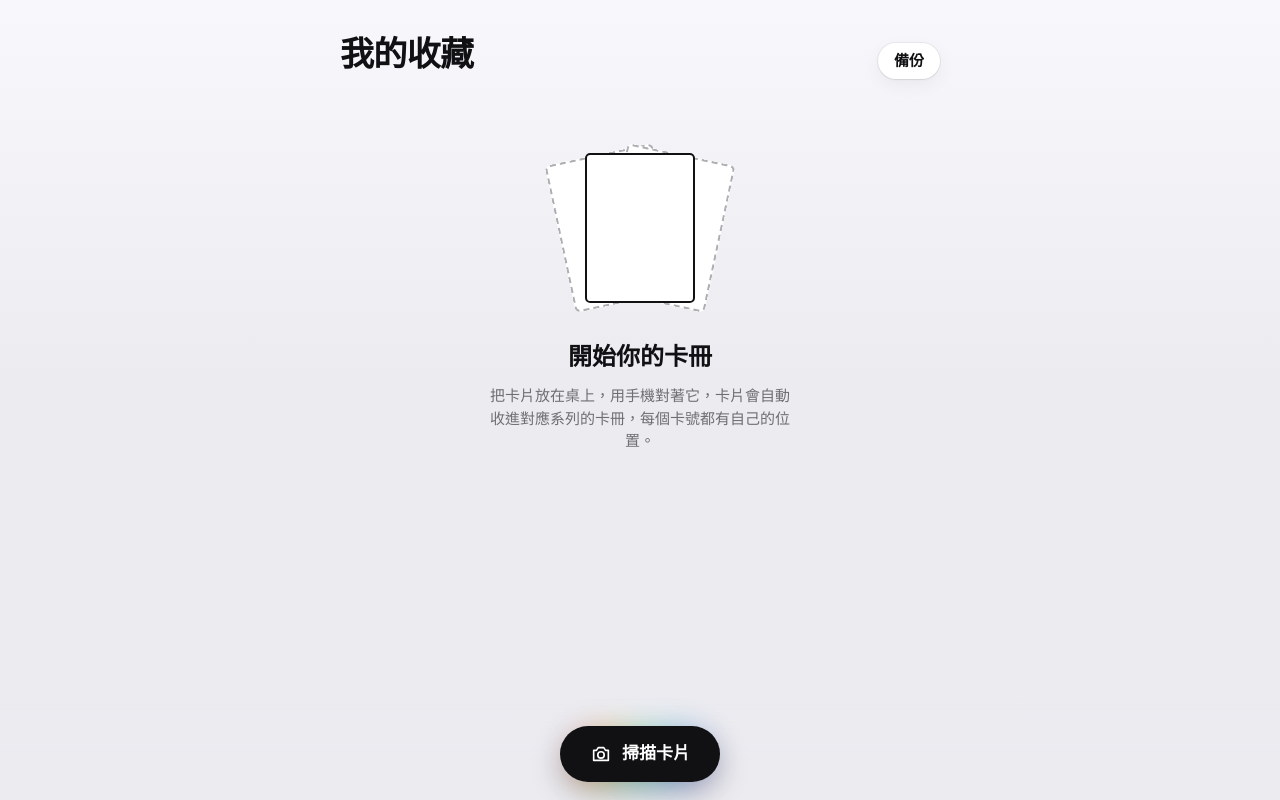
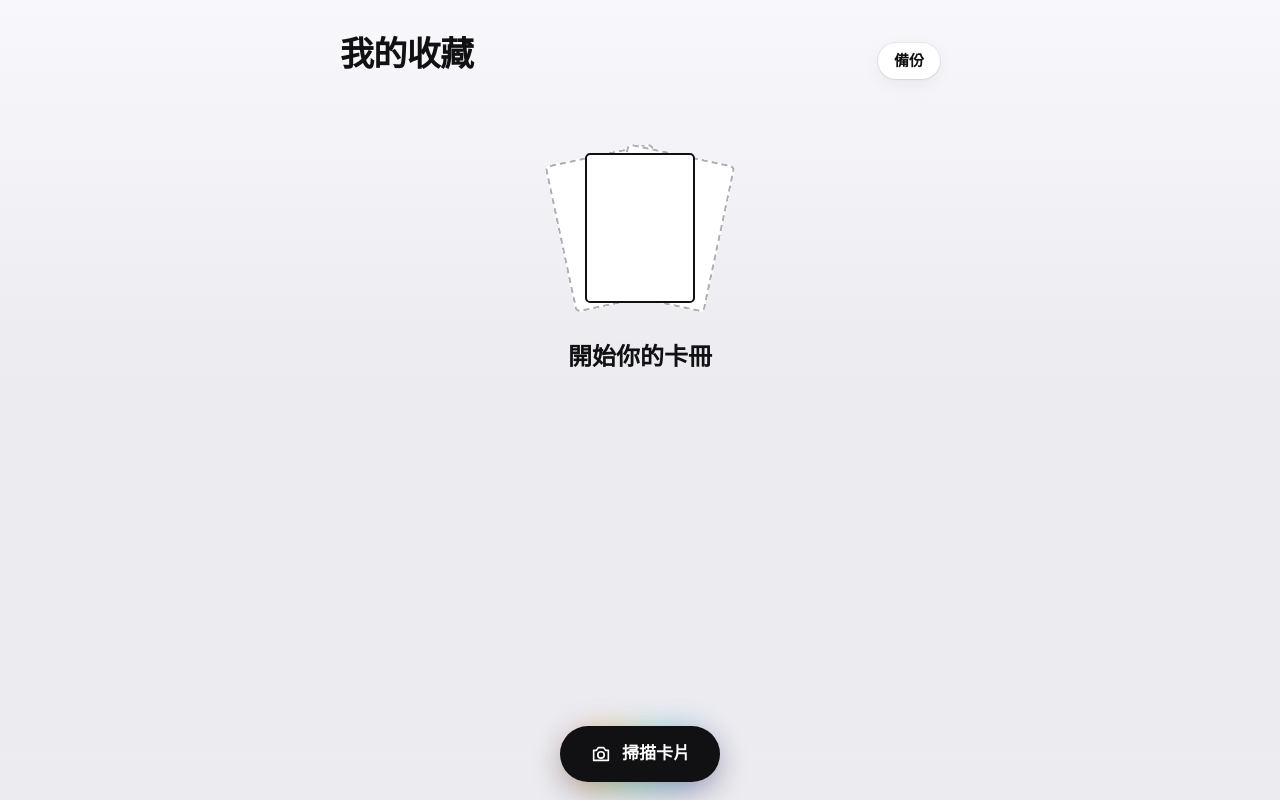
Before and after one commit to rrspw-oo/card-binder, a React (Vite) app: page / in a window 1280 px wide. Built offline with nearby package versions, Linux system fonts and the light colour scheme.

Commit message:
style: remove the welcome explanation

```diff
--- a/src/components/Binder.jsx
+++ b/src/components/Binder.jsx
@@ -82,7 +82,6 @@ function Binder({ onOpenSet, onOpenRarity, onOpenTag, onOpenCard, onOpenPokemon,
             <span />
           </div>
           <h2>開始你的卡冊</h2>
-          <p>把卡片放在桌上，用手機對著它，卡片會自動收進對應系列的卡冊，每個卡號都有自己的位置。</p>
         </div>
       ) : (
         <>
--- a/src/index.css
+++ b/src/index.css
@@ -606,11 +606,6 @@ p {
   font-weight: 700;
 }
 
-.welcome p {
-  max-width: 300px;
-  color: var(--soft);
-}
-
 .dock {
   position: fixed;
   left: 0;
```
Also changed, not shown: 1 other file (tests, documents, lock files or other folders).
